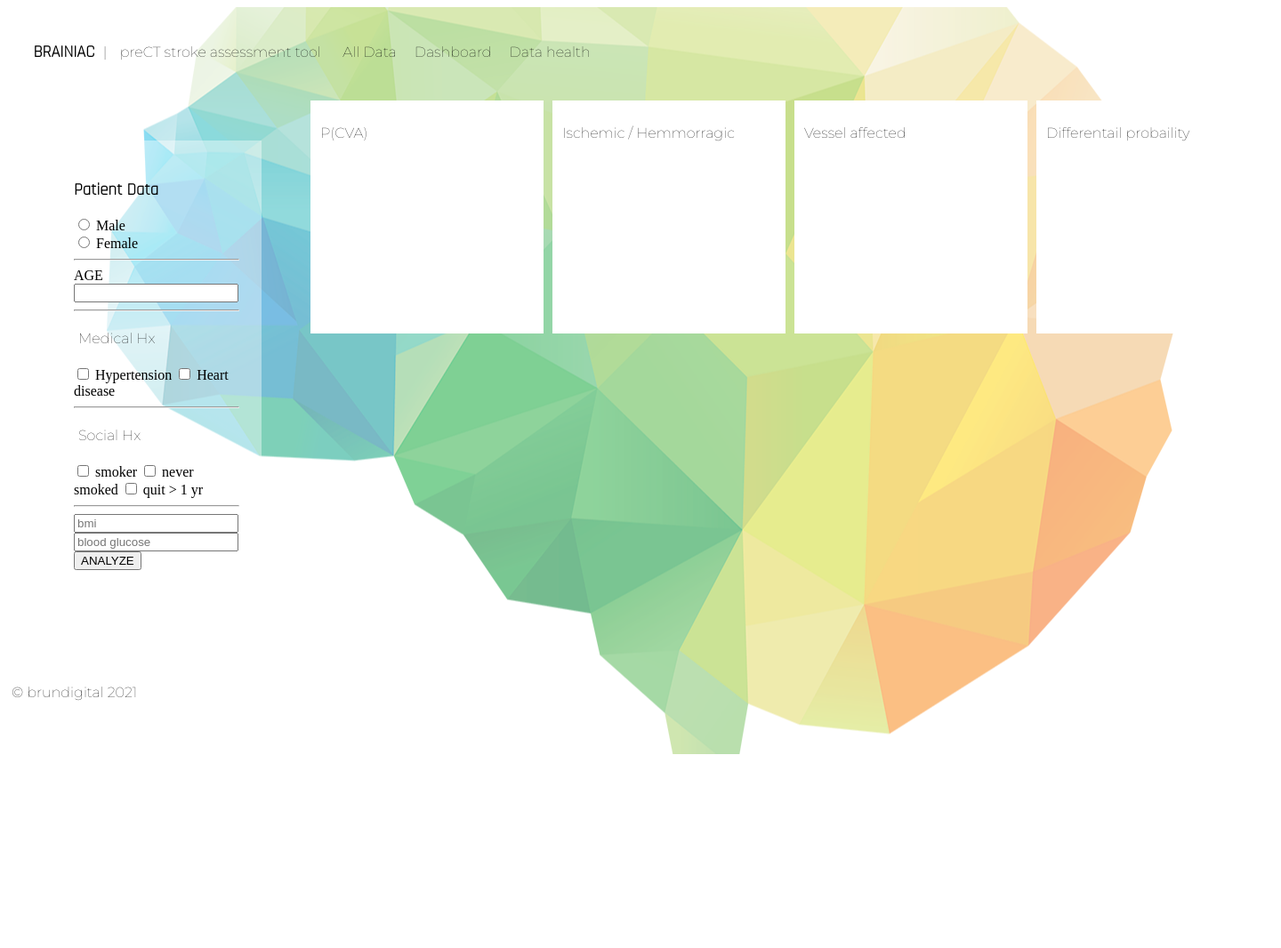
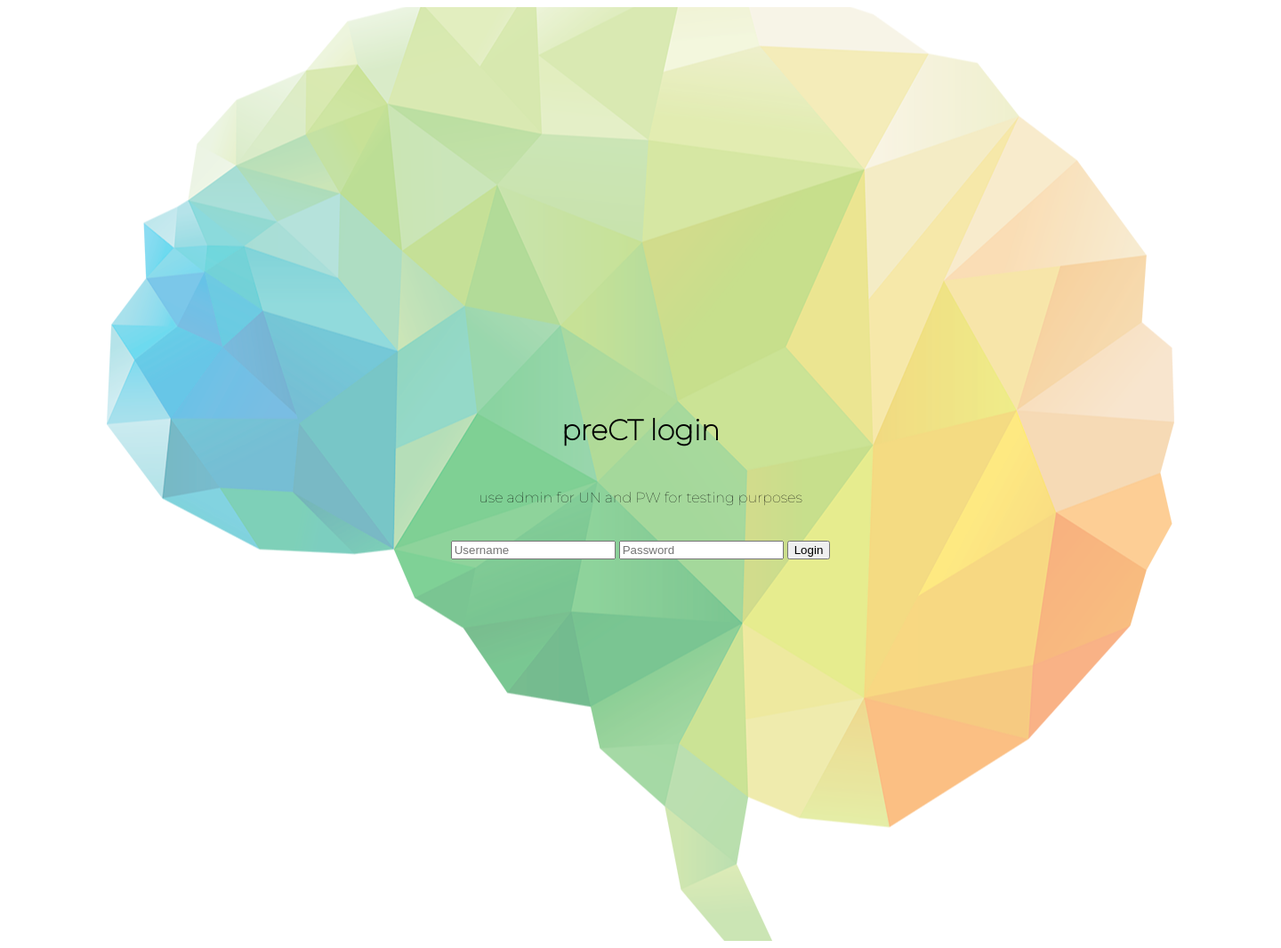
Before and after one commit to chrisbrundige/BrainiacOne, a Flask app: page / in a window 1440 px wide. Shown: the whole page at 89% size. Before the commit the page ends 848 px from the top, so only its background shows below. Run offline with Flask 2, Linux system fonts and the light colour scheme.

Commit message:
Added a login page for HIPAA compliance

```diff
--- a/app.py
+++ b/app.py
@@ -1,14 +1,26 @@
 import pandas as pd
-from flask import Flask, render_template
+from flask import Flask, render_template, request, url_for, redirect
 
 from functions import runModel
 
 app = Flask(__name__)
 
 
-@app.route('/')
-def home():
-    return render_template("dashboard.html", strokeProb="P(CVA)")
+# Route for handling the login page logic
+
+
+@app.route('/', methods=['GET', 'POST'])
+def login():
+    error = None
+    if request.method == 'POST':
+        if request.form['username'] != 'admin' or request.form['password'] != 'admin':
+            error = 'Invalid Credentials. Please try again.'
+        else:
+            return redirect(url_for('dashboard'))
+    return render_template('login.html', error=error)
+
+
+
 
 
 @app.route('/all-data')
--- a/static/bse.css
+++ b/static/bse.css
@@ -11,6 +11,24 @@
 
 
 }
+
+.login_wrapper{
+padding:25px;
+display:flex;
+flex-direction:column;
+background: url('/static/brainclip.png');
+background-repeat: no-repeat;
+background-position: center;
+justify-content:center;
+align-items:center;
+height:1000px;
+
+
+}
+
+
+
+
 
 header {
   margin:25px;
@@ -28,7 +46,7 @@ nav {
   flex-direction: row;
 }
 
-a,p {
+a,p,h1 {
   text-decoration: none;
   padding: 5px;
   font-family: Montserrat ;
@@ -90,14 +108,15 @@ h3{
 
 .dash-wrap{
   display: grid;
-  grid-template-columns: 1fr 2fr;
-  grid-template-rows: 1fr 1fr;
+  grid-template-columns: 1fr 1fr 1fr 1fr;
+  grid-template-rows: 1fr 1fr 1fr;
 }
 
 .visualizations{
-  display: flex;
-  flex-direction: row;
+  grid-auto-flow:columns;
   grid-column: 2/3;
+  grid_row:1/3;
+
   justify-content: space-evenly;
 }
 
@@ -128,3 +147,20 @@ max-height:225px;
 
 
 }
+
+#strokeprob{
+grid-column: 2/3;
+
+
+}
+
+#cvatype{
+grid-column: 3/4;
+color:red;
+
+}
+
+#dxprob{
+grid-row: 2/3;
+
+}
--- a/static/style.css
+++ /dev/null
@@ -1,6 +0,0 @@
-@import url('https://fonts.googleapis.com/css2?family=Montserrat:wght@100&display=swap');
-
-
-h1{
-  font-family: Montserrat;
-}
--- a/templates/dashboard.html
+++ b/templates/dashboard.html
@@ -49,8 +49,8 @@
   </div>
 
   <div class="visualizations">
-    <div class="vis" id="strokeprob"><p>{{ strokeProb }}</p></div>
-    <div class="vis" id="cvatype"><p>Ischemic / Hemmorragic</p></div>
+    <div  id="strokeprob"><p>{{ strokeProb }}</p></div>
+    <div  id="cvatype"><p>Ischemic / Hemmorragic</p></div>
     <div class="vis" id="vessel"><p>Vessel affected</p></div>
     <div class="vis" id="dxprob"><p>Differentail probaility</p></div>
   </div>
--- /dev/null
+++ b/templates/login.html
@@ -0,0 +1,31 @@
+<!DOCTYPE html>
+<html lang="en">
+  <head>
+    <meta charset="UTF-8" />
+    <meta http-equiv="X-UA-Compatible" content="IE=edge" />
+    <meta name="viewport" content="width=device-width, initial-scale=1.0" />
+    <link rel="stylesheet" href="/static/bse.css" />
+    <title>preCT | AI PREDICTION</title>
+  </head>
+<body>
+
+
+<div class = "login_wrapper">
+
+      <h1>preCT login</h1>
+        <p> use admin for UN and PW for testing purposes</p>
+      <br>
+      <form action="" method="post" id="login">
+        <input type="text" placeholder="Username" name="username" value="{{
+          request.form.username }}">
+         <input type="password" placeholder="Password" name="password" value="{{
+          request.form.password }}">
+        <input class="btn btn-default" type="submit" value="Login">
+      </form>
+      {% if error %}
+        <p class="error"><strong>Error:</strong> {{ error }}
+      {% endif %}
+    </div>
+
+</body>
+</html>
```
Also changed, not shown: static/main.css (deleted, +0 -155 lines).
